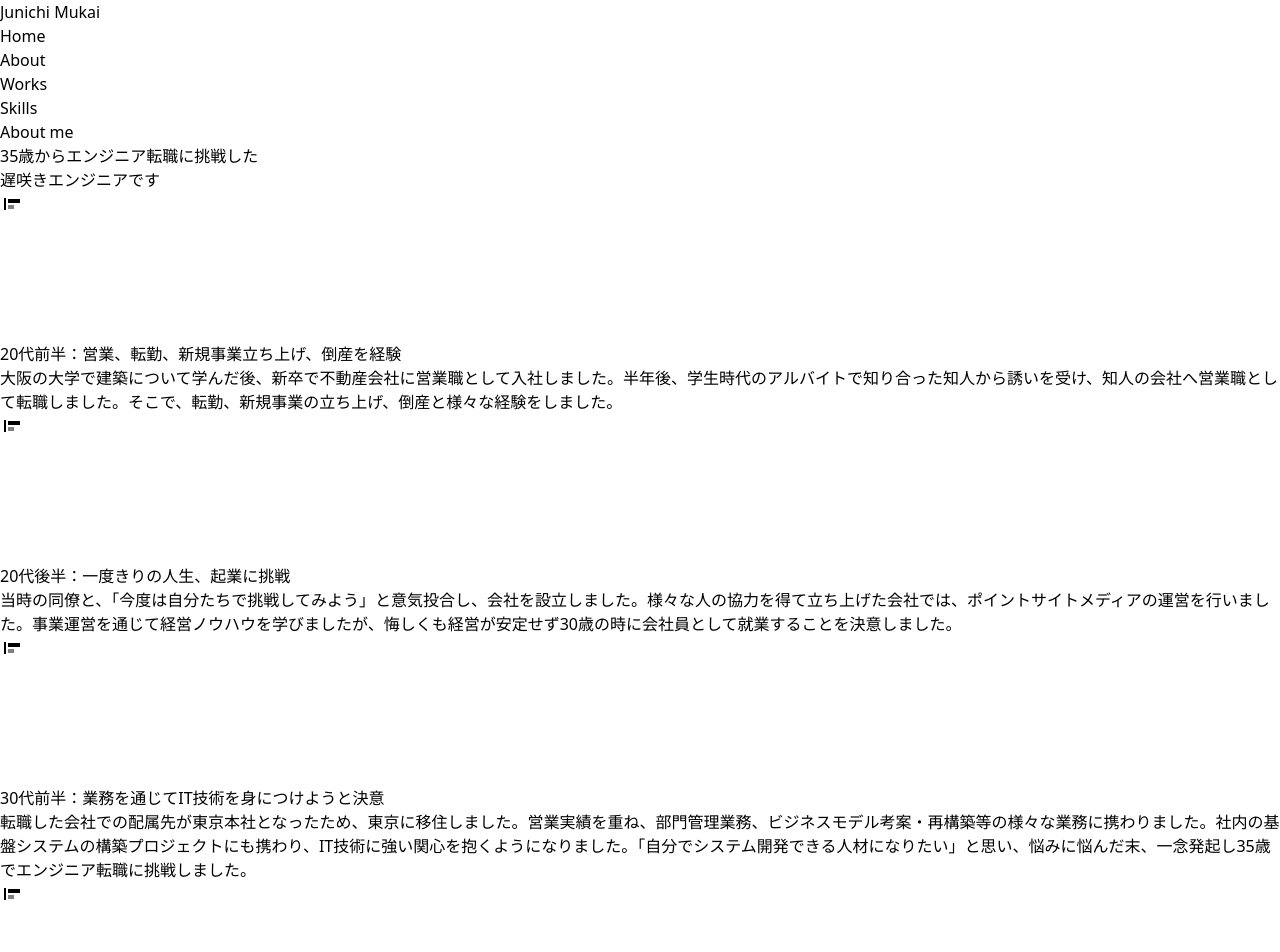
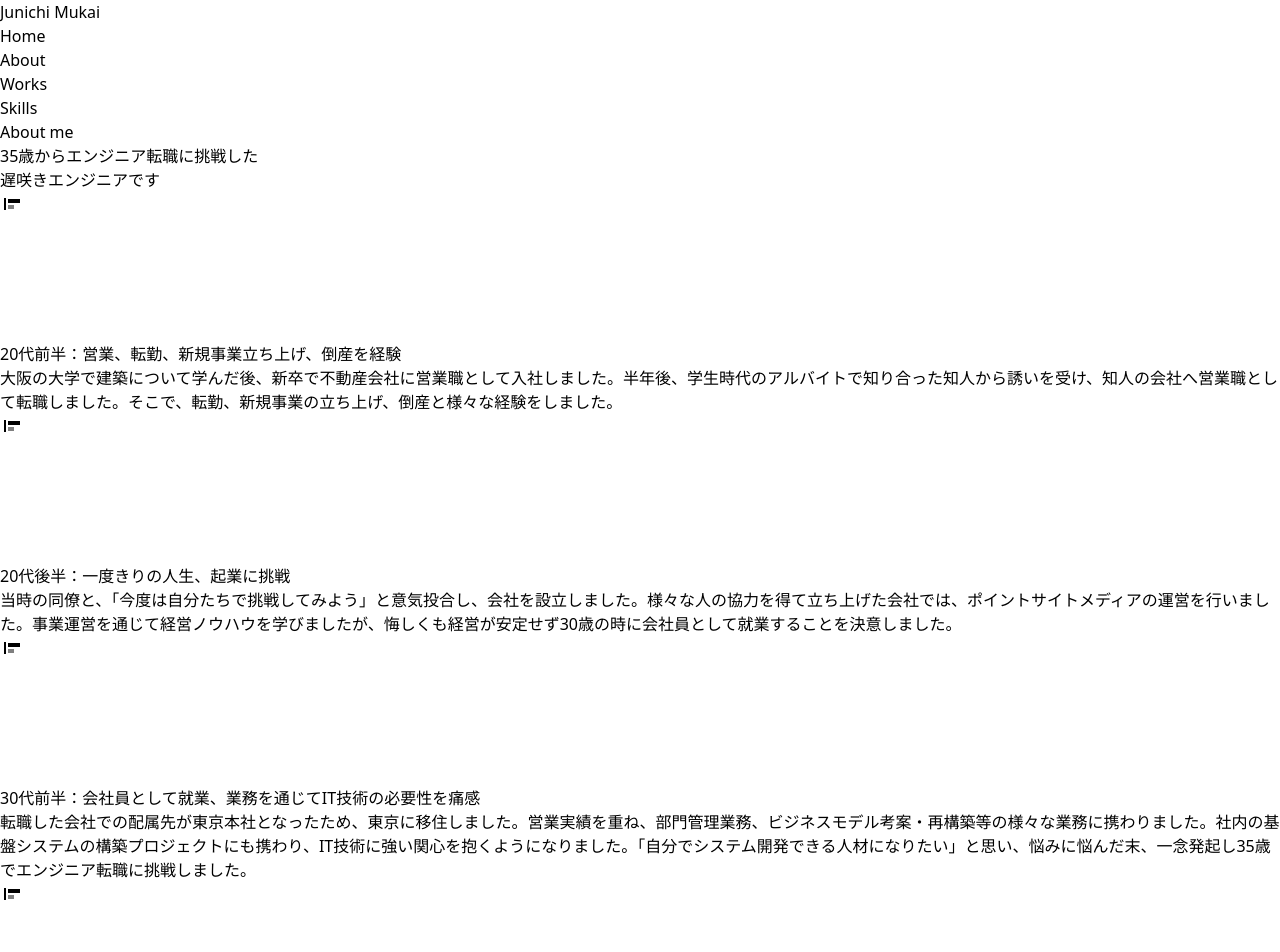
Before and after one commit to mukai-junichi/mukai-junichi, a Next.js app: page /about in a window 1280 px wide. Shown: the top 952 px of the page. Built offline with nearby package versions, Linux system fonts and the light colour scheme.

Commit message:
About me メッセージ変更

```diff
--- a/src/components/contents/AboutContent.jsx
+++ b/src/components/contents/AboutContent.jsx
@@ -12,7 +12,7 @@ const Histories = [
       "当時の同僚と、「今度は自分たちで挑戦してみよう」と意気投合し、会社を設立しました。様々な人の協力を得て立ち上げた会社では、ポイントサイトメディアの運営を行いました。事業運営を通じて経営ノウハウを学びましたが、悔しくも経営が安定せず30歳の時に会社員として就業することを決意しました。",
   },
   {
-    title: "30代前半：業務を通じてIT技術を身につけようと決意",
+    title: "30代前半：会社員として就業、業務を通じてIT技術の必要性を痛感",
     description:
       "転職した会社での配属先が東京本社となったため、東京に移住しました。営業実績を重ね、部門管理業務、ビジネスモデル考案・再構築等の様々な業務に携わりました。社内の基盤システムの構築プロジェクトにも携わり、IT技術に強い関心を抱くようになりました。「自分でシステム開発できる人材になりたい」と思い、悩みに悩んだ末、一念発起し35歳でエンジニア転職に挑戦しました。",
   },
```
